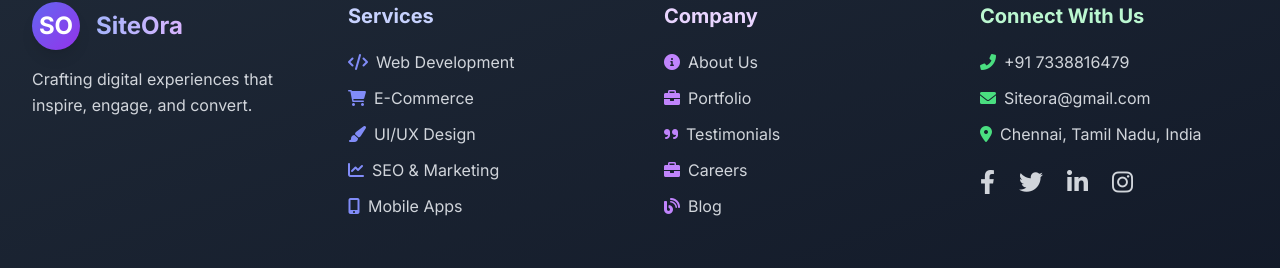
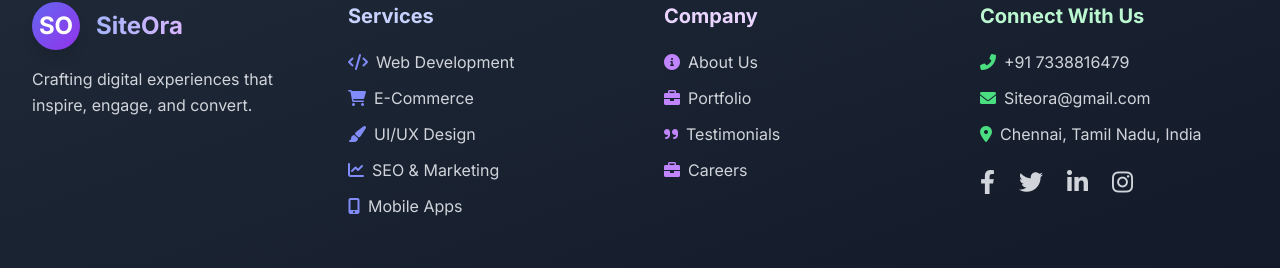
Before and after one commit to BuvaneshPandiyan/SiteOra-1, a React (Create React App) app: page / in a window 1280 px wide. Shown: the part 11332-11600 px from the top of the page. Built offline with nearby package versions, Linux system fonts and the light colour scheme.

Commit message:
Update Footer.js

```diff
--- a/src/components/Footer.js
+++ b/src/components/Footer.js
@@ -1,17 +1,28 @@
 import React from 'react';
 import 'animate.css'; // Ensure animate.css is imported
 
-function Footer({ onNavigate }) { // Accept onNavigate prop
-  // Helper function to navigate to home and then scroll to a section
+function Footer({ onNavigate, currentPage, onOpenHiringModal }) { // Accept onOpenHiringModal prop
+  // Helper function to navigate to home (if not already there) and then scroll to a section
   const navigateAndScroll = (sectionId) => {
-    onNavigate('home');
-    // Use a small timeout to allow the 'home' page to render before scrolling
+    // Only navigate to 'home' if we are currently on a different page.
+    // This prevents unnecessary re-renders when already on the home page.
+    if (currentPage !== 'home') {
+      onNavigate('home');
+    }
+
+    // Use a small timeout to allow React to render the 'home' page components
+    // before attempting to scroll to an element that might not be in the DOM yet.
+    // The timeout is applied if we just navigated to 'home', otherwise it's immediate.
     setTimeout(() => {
       const section = document.getElementById(sectionId);
       if (section) {
-        section.scrollIntoView({ behavior: 'smooth' });
+        // Adjust for fixed navbar height (h-12 is 48px).
+        window.scrollTo({
+          top: section.offsetTop - 48, // Adjusted to 48px for smaller navbar
+          behavior: 'smooth',
+        });
       }
-    }, 100); // Adjust timeout if needed
+    }, currentPage !== 'home' ? 100 : 0); // 100ms timeout if changing page, 0ms if already on home
   };
 
   return (
@@ -31,12 +42,11 @@ function Footer({ onNavigate }) { // Accept onNavigate prop
           <div className="text-center md:text-left animate__animated animate__fadeInUp animate__delay-0-4s"> {/* Added animation */}
             <h3 className="text-xl font-bold mb-5 text-indigo-200">Services</h3> {/* Stronger heading, lighter color */}
             <ul className="space-y-3"> {/* Increased space between list items */}
-              {/* Changed back to <a> tags without onClick, making them display-only content */}
-              <li><a href="#" className="text-gray-300 hover:text-indigo-400 transition-colors duration-300 flex items-center justify-center md:justify-start transform hover:translate-x-1 hover:text-white"><i className="fas fa-code mr-2 text-indigo-400"></i>Web Development</a></li>
-              <li><a href="#" className="text-gray-300 hover:text-indigo-400 transition-colors duration-300 flex items-center justify-center md:justify-start transform hover:translate-x-1 hover:text-white"><i className="fas fa-shopping-cart mr-2 text-indigo-400"></i>E-Commerce</a></li>
-              <li><a href="#" className="text-gray-300 hover:text-indigo-400 transition-colors duration-300 flex items-center justify-center md:justify-start transform hover:translate-x-1 hover:text-white"><i className="fas fa-paint-brush mr-2 text-indigo-400"></i>UI/UX Design</a></li>
-              <li><a href="#" className="text-gray-300 hover:text-indigo-400 transition-colors duration-300 flex items-center justify-center md:justify-start transform hover:translate-x-1 hover:text-white"><i className="fas fa-chart-line mr-2 text-indigo-400"></i>SEO & Marketing</a></li>
-              <li><a href="#" className="text-gray-300 hover:text-indigo-400 transition-colors duration-300 flex items-center justify-center md:justify-start transform hover:translate-x-1 hover:text-white"><i className="fas fa-mobile-alt mr-2 text-indigo-400"></i>Mobile Apps</a></li>
+              <li><button onClick={() => navigateAndScroll('services-section')} className="text-gray-300 hover:text-indigo-400 transition-colors duration-300 flex items-center justify-center md:justify-start transform hover:translate-x-1 hover:text-white focus:outline-none"><i className="fas fa-code mr-2 text-indigo-400"></i>Web Development</button></li>
+              <li><button onClick={() => navigateAndScroll('services-section')} className="text-gray-300 hover:text-indigo-400 transition-colors duration-300 flex items-center justify-center md:justify-start transform hover:translate-x-1 hover:text-white focus:outline-none"><i className="fas fa-shopping-cart mr-2 text-indigo-400"></i>E-Commerce</button></li>
+              <li><button onClick={() => navigateAndScroll('services-section')} className="text-gray-300 hover:text-indigo-400 transition-colors duration-300 flex items-center justify-center md:justify-start transform hover:translate-x-1 hover:text-white focus:outline-none"><i className="fas fa-paint-brush mr-2 text-indigo-400"></i>UI/UX Design</button></li>
+              <li><button onClick={() => navigateAndScroll('services-section')} className="text-gray-300 hover:text-indigo-400 transition-colors duration-300 flex items-center justify-center md:justify-start transform hover:translate-x-1 hover:text-white focus:outline-none"><i className="fas fa-chart-line mr-2 text-indigo-400"></i>SEO & Marketing</button></li>
+              <li><button onClick={() => navigateAndScroll('services-section')} className="text-gray-300 hover:text-indigo-400 transition-colors duration-300 flex items-center justify-center md:justify-start transform hover:translate-x-1 hover:text-white focus:outline-none"><i className="fas fa-mobile-alt mr-2 text-indigo-400"></i>Mobile Apps</button></li>
             </ul>
           </div>
 
@@ -44,11 +54,13 @@ function Footer({ onNavigate }) { // Accept onNavigate prop
           <div className="text-center md:text-left animate__animated animate__fadeInUp animate__delay-0-6s"> {/* Added animation */}
             <h3 className="text-xl font-bold mb-5 text-purple-200">Company</h3> {/* Stronger heading, lighter color */}
             <ul className="space-y-3"> {/* Increased space between list items */}
-              <li><button onClick={() => navigateAndScroll('about')} className="text-gray-300 hover:text-purple-400 transition-colors duration-300 flex items-center justify-center md:justify-start transform hover:translate-x-1 hover:text-white focus:outline-none"><i className="fas fa-info-circle mr-2 text-purple-400"></i>About Us</button></li> {/* Changed to button with onClick */}
-              <li><button onClick={() => navigateAndScroll('portfolio')} className="text-gray-300 hover:text-purple-400 transition-colors duration-300 flex items-center justify-center md:justify-start transform hover:translate-x-1 hover:text-white focus:outline-none"><i className="fas fa-briefcase mr-2 text-purple-400"></i>Portfolio</button></li> {/* Changed to button with onClick */}
-              <li><button onClick={() => navigateAndScroll('testimonials')} className="text-gray-300 hover:text-purple-400 transition-colors duration-300 flex items-center justify-center md:justify-start transform hover:translate-x-1 hover:text-white focus:outline-none"><i className="fas fa-quote-right mr-2 text-purple-400"></i>Testimonials</button></li> {/* Changed to button with onClick */}
-              <li><button onClick={() => navigateAndScroll('careers')} className="text-gray-300 hover:text-purple-400 transition-colors duration-300 flex items-center justify-center md:justify-start transform hover:translate-x-1 hover:text-white focus:outline-none"><i className="fas fa-briefcase mr-2 text-purple-400"></i>Careers</button></li> {/* Changed to button with onClick */}
-              <li><button onClick={() => navigateAndScroll('blog')} className="text-gray-300 hover:text-purple-400 transition-colors duration-300 flex items-center justify-center md:justify-start transform hover:translate-x-1 hover:text-white focus:outline-none"><i className="fas fa-blog mr-2 text-purple-400"></i>Blog</button></li> {/* Changed to button with onClick */}
+              <li><button onClick={() => navigateAndScroll('about')} className="text-gray-300 hover:text-purple-400 transition-colors duration-300 flex items-center justify-center md:justify-start transform hover:translate-x-1 hover:text-white focus:outline-none"><i className="fas fa-info-circle mr-2 text-purple-400"></i>About Us</button></li>
+              <li><button onClick={() => navigateAndScroll('portfolio')} className="text-gray-300 hover:text-purple-400 transition-colors duration-300 flex items-center justify-center md:justify-start transform hover:translate-x-1 hover:text-white focus:outline-none"><i className="fas fa-briefcase mr-2 text-purple-400"></i>Portfolio</button></li>
+              <li><button onClick={() => navigateAndScroll('testimonials')} className="text-gray-300 hover:text-purple-400 transition-colors duration-300 flex items-center justify-center md:justify-start transform hover:translate-x-1 hover:text-white focus:outline-none"><i className="fas fa-quote-right mr-2 text-purple-400"></i>Testimonials</button></li>
+              {/* Careers button now opens the modal */}
+              <li><button onClick={onOpenHiringModal} className="text-gray-300 hover:text-purple-400 transition-colors duration-300 flex items-center justify-center md:justify-start transform hover:translate-x-1 hover:text-white focus:outline-none"><i className="fas fa-briefcase mr-2 text-purple-400"></i>Careers</button></li>
+              {/* Removed the Blog button */}
+              {/* <li><button onClick={() => navigateAndScroll('blog')} className="text-gray-300 hover:text-purple-400 transition-colors duration-300 flex items-center justify-center md:justify-start transform hover:translate-x-1 hover:text-white focus:outline-none"><i className="fas fa-blog mr-2 text-purple-400"></i>Blog</button></li> */}
             </ul>
           </div>
 
@@ -96,7 +108,7 @@ function Footer({ onNavigate }) { // Accept onNavigate prop
           <div className="flex space-x-6 text-sm"> {/* Smaller text for legal links */}
             {/* Privacy Policy Button/Link */}
             <button onClick={() => onNavigate('privacy-policy')} className="text-gray-300 hover:text-white transition-colors duration-300 focus:outline-none">Privacy Policy</button>
-            {/* Terms of Service Button/Link - assuming it's also a separate page, or you can adjust */}
+            {/* Terms of Service Button/Link */}
             <button onClick={() => onNavigate('terms-of-service')} className="text-gray-300 hover:text-white transition-colors duration-300 focus:outline-none">Terms of Service</button>
           </div>
         </div>
```
